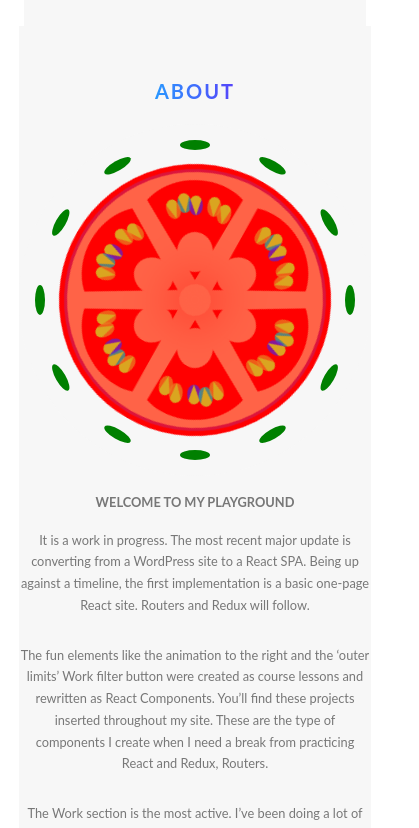
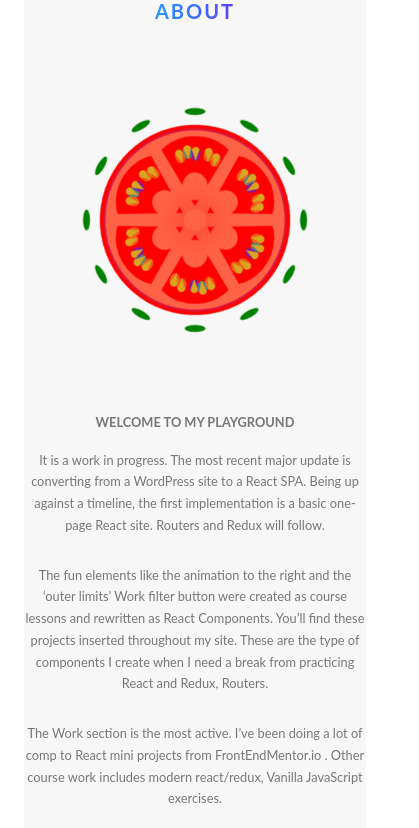
Before and after one commit to c-healey/portfolio-react, a React (Create React App) app: page /#/ in a window 390 px wide. Shown: the part 880-1708 px from the top of the page, 419 px wide, since content can reach past the window. Built offline with nearby package versions, Linux system fonts and the light colour scheme.

Commit message:
more responsive refinements

```diff
--- a/src/components/App.js
+++ b/src/components/App.js
@@ -1,6 +1,6 @@
 import React from "react";
 import { HashRouter, Route, Switch } from "react-router-dom";
-import Header from "./Header";
+
 import Home from "./Page/Home";
 import PomodoroMoments from "./Page/PomodoroMoments";
 import WorkPage from "./Page/WorkPage";
@@ -17,10 +17,10 @@ class App extends React.Component {
   };
   render() {
     return (
-      <div className="">
+      <div className="base">
         <HashRouter>
-          <div className="">
-            {/* <Nav active={this.state.navActive} onClick={this.toggleNav} /> */}
+          <div>
+            <Nav active={this.state.navActive} onClick={this.toggleNav} />
 
             <Switch>
               <Route path="/" exact component={Home} />
--- a/src/components/Footer.js
+++ b/src/components/Footer.js
@@ -3,7 +3,7 @@ import { Link } from "react-router-dom";
 
 const footer = () => {
   return (
-    <footer id="section-footer" className="full-width container section-footer">
+    <footer id="section-footer" className=" container section-footer">
       <h1 className="heading-secondary center full-width">C Healey</h1>
 
       <div className="grid col-2 left center-col-wide footer__navigation-container">
@@ -30,7 +30,7 @@ const footer = () => {
           Advanced CSS and Sass.
         </p>
       </div>
-      <div className="grid col-3-min left center full-width">
+      <div className="grid col-3-min left center center-col-wide">
         <a href="https://linkedin.com/in/c-healey">
           <i class="book__call-me fab fa-linkedin"></i>
         </a>
--- a/src/components/OuterLimits.js
+++ b/src/components/OuterLimits.js
@@ -18,7 +18,7 @@ class OuterLimits extends React.Component {
   };
   render() {
     return (
-      <div className="inner-container" onMouseMove={this.onMouseMove}>
+      <div className="outer-limits-container" onMouseMove={this.onMouseMove}>
         <div className="panel" style={this.state.styleOne} />
         <div className="panel" style={this.state.styleTwo} />
       </div>
--- a/src/components/Page/Home.js
+++ b/src/components/Page/Home.js
@@ -13,13 +13,24 @@ class Home extends React.Component {
   };
   render() {
     return (
-      <div className="container">
+      <div>
         <Header />
-        <About />
-        <Work />
-        <Attributes />
-        <Skills />
-        <Contact />
+
+        <div className="container">
+          <About />
+        </div>
+        <div className="container">
+          <Work />
+        </div>
+        <div className="container">
+          <Attributes />
+        </div>
+        <div className="container">
+          <Skills />
+        </div>
+        <div className="container">
+          <Contact />
+        </div>
       </div>
     );
   }
--- a/src/sass/base/_base.scss
+++ b/src/sass/base/_base.scss
@@ -34,24 +34,17 @@ body {
 }
 section {
   grid-gap: 6rem;
+  padding: 6rem 0;
+}
+.base {
   background-color: $color-grey-light-1;
-  padding: 0;
-  padding-top: 6rem;
 }
 .container {
   position: relative;
   display: grid;
-  //focus is always on the columns
-  // the 1fr centers content in the middle of the page and also allows for full bleed of center content
 
   grid-template-rows: auto;
-  // grid-template-columns:
-  //   [full-start] minmax(4rem, 1fr)
-  //   [center-start-wide] minmax(2rem, 1fr)
-  //   [center-start] repeat(auto-fit, [col-start] minmax(34rem, 1fr) [col-end ])
-  //   [center-end]
-  //   minmax(2rem, 1fr) [center-end-wide]
-  //   minmax(4rem, 1fr) [full-end];
+
   grid-template-columns:
     4rem minmax(2rem, 1fr)
     minmax(min-content, 104rem)
@@ -60,8 +53,6 @@ section {
   grid-row-gap: 10rem;
   justify-content: center;
   align-content: center;
-
-  background-color: $color-grey-light-1;
 }
 
 ::selection {
@@ -149,9 +140,10 @@ iframe {
       text-align: center;
     }
   }
-  // .tomato-container {
-  //   transform: scale(0.7);
-  // }
+  .tomato-container,
+  .outer-limits-container {
+    transform: scale(0.7);
+  }
 }
 @include respond(phone) {
   .col-4 {
@@ -159,15 +151,20 @@ iframe {
   }
 }
 @include respond(sm-phone) {
-  .container {
-    grid-template-columns:
-      2rem 1fr
-      minmax(min-content, 200rem)
-      1fr 2rem;
+  .center-col,
+  .center-col-wide {
+    grid-column: 1/-1;
   }
 
+  .container,
   .col-3,
   .col-4 {
     grid-template-columns: 1fr;
   }
+  .left {
+    justify-content: center;
+    justify-items: center;
+    align-items: center;
+    text-align: center;
+  }
 }
--- a/src/sass/components/_book.scss
+++ b/src/sass/components/_book.scss
@@ -1,5 +1,5 @@
 .section-book {
-  grid-template-rows: 1fr min-content 1fr;
+  grid-template-rows: auto;
   background-image: linear-gradient(
     to right bottom,
     $color-primary-light,
--- a/src/sass/components/_outer-limits.scss
+++ b/src/sass/components/_outer-limits.scss
@@ -1,10 +1,10 @@
-.inner-container,
+.outer-limits-container,
 .panel {
   width: 300px;
   height: 300px;
   border-radius: 50%;
 }
-.inner-container {
+.outer-limits-container {
   position: relative;
   justify-self: center;
   border-radius: 50%;
--- a/src/sass/components/_pomodoro.scss
+++ b/src/sass/components/_pomodoro.scss
@@ -88,7 +88,8 @@
 .tomato {
   &-container {
     // justify-items: flex-start;
-    grid-column: 1/-1;
+    // grid-column: 1/-1;
+    overflow: hidden;
     padding: 2rem;
     border-radius: 50%;
     font-size: 8px; /* Sizing for mobile first */
--- a/src/sass/components/_skills.scss
+++ b/src/sass/components/_skills.scss
@@ -1,5 +1,5 @@
 .section-skills {
-  grid-template-columns: repeat(auto-fit, minmax(38rem, 1fr));
+  grid-template-columns: repeat(auto-fit, minmax(30rem, 1fr));
 
   justify-content: center;
   align-content: center;
--- a/src/sass/components/_work.scss
+++ b/src/sass/components/_work.scss
@@ -6,7 +6,7 @@
 }
 
 .work-filter,
-.inner-container {
+.outer-limits-container {
   grid-column: 1/2;
   grid-row: 1/1;
 }
```
